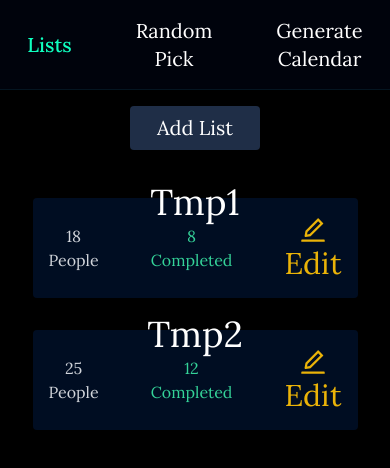
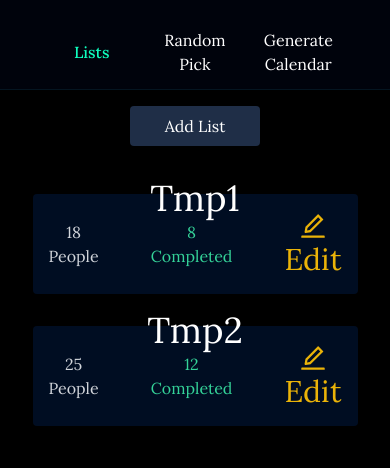
Before and after one commit to Sandoramix/whoisnext, a Next.js app: page /lists in a window 390 px wide. Shown: the top 468 px of the page. Built offline with nearby package versions, Linux system fonts and the light colour scheme.

Commit message:
updated responsiveness [@media(max-width:320px]

```diff
--- a/src/components/ListDetails.tsx
+++ b/src/components/ListDetails.tsx
@@ -83,7 +83,7 @@ const ListDetails: FC<ListDetailsProps> = ({ closeView, currentListIndex, lists,
 
 	return (
 		<div
-			className="w-11/12 h-[90%]  overflow-auto relative py-4"
+			className="w-full h-[90%]  overflow-auto relative py-4"
 			onClick={(ev) => ev.stopPropagation()}
 		>
 			<div className="relative overflow-visible w-full h-full bg-[#020114]/90 flex flex-col justify-between px-3 py-4">
@@ -97,9 +97,9 @@ const ListDetails: FC<ListDetailsProps> = ({ closeView, currentListIndex, lists,
 					<AiFillDelete className='cursor-pointer hover:text-red-500 text-red-700 ' onClick={onDeleteListClick} />
 				</div>
 
-				<header className="max-h-[80px] h-[80px] flex justify-center">
+				<header className="max-h-[80px] h-[80px] flex justify-center text-sm">
 
-					<div className="flex justify-center items-center gap-2">
+					<div className="flex justify-center items-center gap-2 w-3/4">
 						<input
 							onChange={(ev) => {
 								const val = ev.target.value.trim();
@@ -110,7 +110,7 @@ const ListDetails: FC<ListDetailsProps> = ({ closeView, currentListIndex, lists,
 							name="name"
 							id="name"
 							ref={newNameRef}
-							className="px-2 text-black h-11 rounded placeholder:text-center placeholder:uppercase"
+							className="px-2 text-black h-10 w-10/12 rounded placeholder:text-center placeholder:uppercase"
 							placeholder='Name'
 							onKeyUp={(ev) => {
 								if (ev.key.toLowerCase() === "enter") {
@@ -120,7 +120,7 @@ const ListDetails: FC<ListDetailsProps> = ({ closeView, currentListIndex, lists,
 						/>
 						<button
 							onClick={onAddUserClick}
-							className=' disabled:bg-slate-800 disabled:text-slate-400 disabled:cursor-not-allowed bg-[#ff9900] hover:bg-[#e98904] px-2 py-2 rounded'
+							className=' disabled:bg-slate-800 disabled:text-slate-400 disabled:cursor-not-allowed bg-[#ff9900] hover:bg-[#e98904] px-2 py-1 w-fit rounded'
 							disabled={newNameIsEmpty}
 						>
 							Add User
@@ -132,9 +132,9 @@ const ListDetails: FC<ListDetailsProps> = ({ closeView, currentListIndex, lists,
 				<div className='grow w-full flex flex-col bg-black max-h-[calc(100%_-_140px)] h-[calc(100%_-_140px)] overflow-y-auto rounded'>
 					<table className='border-b border-green-900'>
 						<thead>
-							<tr className='bg-emerald-700'>
-								<th className='border-r border-green-900 '>Name</th>
-								<th className='border-r border-green-900'>Is completed</th>
+							<tr className='bg-emerald-700 px-2 py-1'>
+								<th className='border-r border-green-900  px-2 py-1 capitalize'>Name</th>
+								<th className='border-r border-green-900 px-2 py-1 capitalize'>Is completed</th>
 								<th></th>
 							</tr>
 						</thead>
@@ -182,13 +182,13 @@ const PersonRow: FC<{ person: Person, index: number, removeFromList: (index: num
 
 	return (
 		<tr className="h-12 last:border-none border-b border-green-900/50">
-			<td className='text-center border-r border-green-900'>
+			<td className='text-center border-r border-green-900 px-2  capitalize'>
 				{person.name}
 			</td>
 			<td className='text-center border-r border-green-900'>
-				<input onChange={() => toggleCompleteState(index)} type="checkbox" name="isCompleted" checked={person.isCompleted} />
+				<input onChange={() => toggleCompleteState(index)} type="checkbox" name="isCompleted" className='aspect-square h-6' checked={person.isCompleted} />
 			</td>
-			<td onClick={() => removeFromList(index)} className='flex h-12 justify-center items-center text-red-700 hover:text-red-500 cursor-pointer'>
+			<td onClick={() => removeFromList(index)} className='text-3xl px-2 flex h-12 justify-center items-center text-red-700 hover:text-red-500 cursor-pointer'>
 				<FiDelete />
 			</td>
 		</tr>
--- a/src/pages/_app.tsx
+++ b/src/pages/_app.tsx
@@ -8,17 +8,17 @@ const MyApp: AppType = ({ Component, pageProps }) => {
   const { pathname } = useRouter();
 
   return (
-    <div className="w-screen h-screen bg-black text-white font-main text-xl relative">
-      <header className="overflow-hidden bg-[#000718]/50 w-full px-10 py-6 max-h-[90px] min-h-[90px] flex justify-center items-center gap-12 text-center font-normal border-b border-cyan-800/20">
+    <div className="w-screen h-screen bg-black text-white font-main text-base relative">
+      <header className="overflow-hidden bg-[#000718]/50 w-full px-10 py-6 max-h-[90px] min-h-[90px] grid-flow-col grid auto-cols-fr items-center  text-center font-normal border-b border-cyan-800/20">
 
-        <Link href={`/lists`} className="px-2 py-1 hover:text-[#05c8cf] hover:text-2xl transition-all duration-300">
+        <Link href={`/lists`} className="px-4 py-1 min-w-fit hover:text-[#05c8cf] hover:text-xl transition-all duration-300 text-center">
           <h1 className={pathname == `/lists` ? `text-[#0fffbf] font-medium` : ``}>Lists</h1>
         </Link>
-        <Link href={`/`} className="px-2 py-1 hover:text-[#05c8cf] hover:text-2xl transition-all duration-300">
-          <h1 className={pathname == `/` ? `text-[#0fffbf] font-medium` : ``}>Random<br className="block" />Pick</h1>
+        <Link href={`/`} className="px-4 py-1 min-w-fit hover:text-[#05c8cf] hover:text-xl transition-all duration-300 text-center">
+          <h1 className={pathname == `/` ? `text-[#0fffbf] font-medium` : ``}>Random <br className="block" />Pick</h1>
         </Link>
-        <Link href={`/calendar`} className="px-2 py-1 hover:text-[#05c8cf] hover:text-2xl transition-all duration-300">
-          <h1 className={pathname == `calendar` ? `text-[#0fffbf] font-medium` : ``}>Generate<br className="block" />Calendar</h1>
+        <Link href={`/calendar`} className="px-4 py-1 min-w-fit hover:text-[#05c8cf] hover:text-xl transition-all duration-300 text-center">
+          <h1 className={pathname == `calendar` ? `text-[#0fffbf] font-medium` : ``}>Generate <br className="block" />Calendar</h1>
         </Link>
 
       </header>
--- a/src/pages/index.tsx
+++ b/src/pages/index.tsx
@@ -6,7 +6,7 @@ const Home: NextPage = () => {
     <>
       <Head>
         <title>Create T3 App</title>
-        <meta name="description" content="Generated by create-t3-app" />
+        <meta name="description" content="Website designed to extract a random person from the list for school oral exams (Welcome to Italy).It also the possibility of creating a calendar until the end of the month of all the students on a specific list." />
         <link rel="icon" href="/favicon.ico" />
       </Head>
 
```
